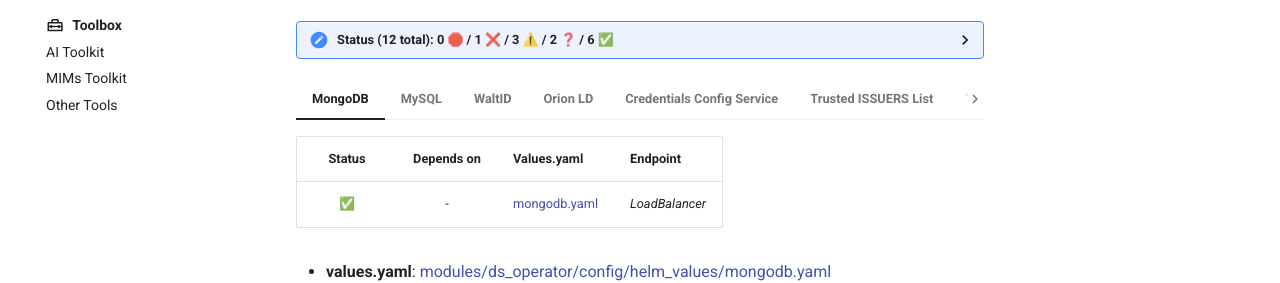
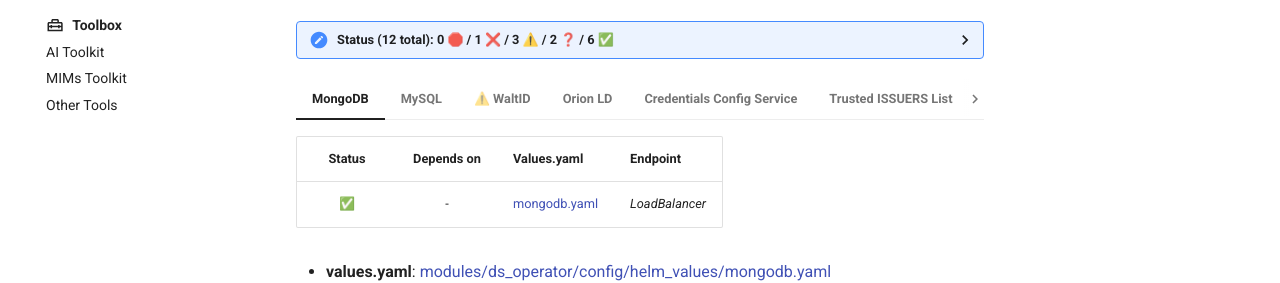
Before and after one commit to riseupalex/CitComAI-Hub.github.io, an MkDocs documentation site: the page built from docs/documentation/data_space/fiware_ecosystem/mvds_iaas/deployment_status.md, in a window 1280 px wide and 1210 px high. Shown: the part 409-692 px from the top of the window. Built offline with MkDocs 1.6.1 and Material for MkDocs 9.7.7, drawn with Linux system fonts in a browser that asks for light colours; comment, search, counter and statistics services are not loaded; some of the changed lines change nothing that is shown.

Commit message:
some changes in the status of services

````diff
--- a/docs/documentation/data_space/fiware_ecosystem/mvds_iaas/deployment_status.md
+++ b/docs/documentation/data_space/fiware_ecosystem/mvds_iaas/deployment_status.md
@@ -27,13 +27,13 @@
     | ------------------------: | :----------: |
     | [**MongoDB**](#mongodb)   |      ✅      |
     | [**MySQL**](#mysql)       |      ✅      |
-    | [**WaltID**](#waltid)     |      ⚠️       |
+    | [**WaltID**](#-waltid)     |      ⚠️       |
     | [**Orion LD**](#orion-ld) |      ✅      |
     | [**Credentials Config Service**](#credentials-config-service) |      ✅      |
     | [**Trusted ISSUERS List**](#trusted-issuers-list) |      ✅      |
-    | [**Trusted PARTICIPANTS Registry**](#trusted-participants-registry-trusted-issuers-registry-for-fiware) |      ❓      |
-    | [**Verifier**](#verifier)       |      ⚠️      |
-    | [**PDP**](#pdp)                 |      ❓     |
+    | [**Trusted PARTICIPANTS Registry**](#-trusted-participants-registry) |      ❓      |
+    | [**Verifier**](#-verifier)       |      ⚠️      |
+    | [**PDP**](#-pdp)                 |      ❓     |
     | [**Kong (Proxy)**](#kong-proxy) |      ⚠️      |
     | [**Portal**](#portal)           |      ✅     |
     | [**Keyrock**](#keyrock)         |      ❌     |
@@ -66,7 +66,7 @@
         - **FIWARE definitions**:
             - `fullnameOverride (service name) = mysql-onboarding`
 
-=== "WaltID"
+=== "⚠️ WaltID"
 
     | Status | Depends on | Values.yaml | Endpoint |
     | :----: | :--------: | :---------  | :------  |
@@ -142,13 +142,13 @@
             - _trusted issuers list_: `til.ds-operator.io`
             - _trusted issuers registry_: `tir.ds-operator.io`
 
-=== "Trusted PARTICIPANTS Registry"
+=== "❓ Trusted PARTICIPANTS Registry"
 
-    Trusted Issuers Registry [_for FIWARE_](https://github.com/FIWARE-Ops/fiware-gitops/tree/master/aws/dsba/onboarding-portal/trusted-issuers-registry)
+    Also called: Trusted Issuers Registry [_for FIWARE_](https://github.com/FIWARE-Ops/fiware-gitops/tree/master/aws/dsba/onboarding-portal/trusted-issuers-registry)
 
     | Status | Depends on | Values.yaml | Endpoint |
     | :----: | :--------: | :---------  | :------  |
-    |  ⚠️    | [Orion LD](#orion-ld) | [trusted_participants_registry.yaml](https://github.com/CitCom-VRAIN/Minimum_Viable_DataSpace_Infrastructure/blob/develop/modules/ds_operator/config/helm_values/trusted_participants_registry.yaml) | `tpr.ds-operator.io` |
+    |  ❓    | [Orion LD](#orion-ld) | [trusted_participants_registry.yaml](https://github.com/CitCom-VRAIN/Minimum_Viable_DataSpace_Infrastructure/blob/develop/modules/ds_operator/config/helm_values/trusted_participants_registry.yaml) | `tpr.ds-operator.io` |
 
     !!! warning "Doubts/Errors"
         - [**satellite**](https://github.com/FIWARE-Ops/fiware-gitops/blob/master/aws/dsba/onboarding-portal/trusted-issuers-registry/values.yaml#L27):
@@ -167,11 +167,11 @@
     - **endpoint type**: `ClusterIP + Ingress`
         - **ingress**: `tpr.ds-operator.io`
 
-=== "Verifier"
+=== "⚠️ Verifier"
 
     | Status | Depends on | Values.yaml | Endpoint |
     | :----: | :--------: | :---------  | :------  |
-    |  ⚠️    | [Credentials Config Service](#credentials-config-service)<br>[Trusted ISSUERS List](#trusted-issuers-list)<br>[WaltID](#waltid) | [verifier.yaml](https://github.com/CitCom-VRAIN/Minimum_Viable_DataSpace_Infrastructure/blob/develop/modules/ds_operator/config/helm_values/verifier.yaml) | `verifier.ds-operator.io` |
+    |  ⚠️    | [Credentials Config Service](#credentials-config-service)<br>[Trusted ISSUERS List](#trusted-issuers-list)<br>[WaltID](#-waltid) | [verifier.yaml](https://github.com/CitCom-VRAIN/Minimum_Viable_DataSpace_Infrastructure/blob/develop/modules/ds_operator/config/helm_values/verifier.yaml) | `verifier.ds-operator.io` |
 
     !!! warning "Doubts/Errors"
         With the _initContainers_ configuration as [Fiware](https://github.com/FIWARE-Ops/fiware-gitops/blob/master/aws/dsba/onboarding-portal/verifier/values.yaml#L26) has it, the service is not deployed.
@@ -201,11 +201,11 @@
     - **endpoint type**: `ClusterIP + Ingress`
         - **ingress**: `verifier.ds-operator.io`
 
-=== "PDP"
+=== "❓ PDP"
 
     | Status | Depends on | Values.yaml | Endpoint |
     | :----: | :--------: | :---------  | :------  |
-    |  ⚠️    | [WaltID](#waltid)<br>[Verifier](#verifier)<br>[Keyrock?](#keyrock) | [pdp.yaml](https://github.com/CitCom-VRAIN/Minimum_Viable_DataSpace_Infrastructure/blob/develop/modules/ds_operator/config/helm_values/pdp.yaml) | - |
+    |  ❓    | [WaltID](#-waltid)<br>[Verifier](#-verifier)<br>[Keyrock?](#keyrock) | [pdp.yaml](https://github.com/CitCom-VRAIN/Minimum_Viable_DataSpace_Infrastructure/blob/develop/modules/ds_operator/config/helm_values/pdp.yaml) | - |
 
     !!! warning "Doubts/Errors"
         - [**ishare.existingSecret**]():
@@ -232,6 +232,12 @@
 
 === "Kong (Proxy)"
 
+    | Status | Depends on | Values.yaml | Endpoint |
+    | :----: | :--------: | :---------  | :------  |
+    |  ⚠️    | [Orion LD](#orion-ld)<br>[PDP](#-pdp) | [pdp.yaml](https://github.com/CitCom-VRAIN/Minimum_Viable_DataSpace_Infrastructure/blob/develop/modules/ds_operator/config/helm_values/pdp.yaml) | - |
+
+    !!! warning "under configuration ..."
+
     ```bash
     2024/03/31 11:36:52 [error] 1#0: init_by_lua error: /usr/local/share/lua/5.1/kong/init.lua:553: error parsing declarative config file /kong_dbless/kong.yml:
     in '_format_version': required field missing
@@ -256,10 +262,75 @@
     ```
 
 === "Portal"
-    -
 
-=== "Keyrock"
-    -
+    | Status | Depends on | Values.yaml | Endpoint |
+    | :----: | :--------: | :---------  | :------  |
+    |  ✅    | - | [portal.yaml](https://github.com/CitCom-VRAIN/Minimum_Viable_DataSpace_Infrastructure/blob/develop/modules/ds_operator/config/helm_values/portal.yaml) | - |
+
+=== "❌ Keyrock"
+    | Status | Depends on | Values.yaml | Endpoint |
+    | :----: | :--------: | :---------  | :------  |
+    |  ❌     | -          | [kong.yaml](https://github.com/CitCom-VRAIN/Minimum_Viable_DataSpace_Infrastructure/blob/develop/modules/ds_operator/config/helm_values/kong_conf.yaml) | - |
+
+    ```bash
+    > fiware-idm@8.3.0 start /opt/fiware-idm
+    <!-- # > node --max-http-header-size=${IDM_SERVER_MAX_HEADER_SIZE:-8192} ./bin/www
+
+    Connection has been established successfully
+    Database created
+    Database migrated
+    Unable to seed database:  Error: Command failed: npm run seed_db --silent
+    ERROR: Validation error
+
+        at ChildProcess.exithandler (child_process.js:383:12)
+        at ChildProcess.emit (events.js:400:28)
+        at maybeClose (internal/child_process.js:1088:16)
+        at Process.ChildProcess._handle.onexit (internal/child_process.js:296:5) {
+      killed: false,
+      code: 1,
+      signal: null,
+      cmd: 'npm run seed_db --silent'
+    }
+    internal/fs/watchers.js:251
+        throw error;
+        ^
+
+    Error: EMFILE: too many open files, watch '/opt/fiware-idm/etc/translations/'
+        at FSWatcher.<computed> (internal/fs/watchers.js:243:19)
+        at Object.watch (fs.js:1587:34)
+        at module.exports (/opt/fiware-idm/node_modules/i18n-express/index.js:68:6)
+        at Object.<anonymous> (/opt/fiware-idm/app.js:177:5)
+        at Module._compile (internal/modules/cjs/loader.js:1085:14)
+        at Object.Module._extensions..js (internal/modules/cjs/loader.js:1114:10)
+        at Module.load (internal/modules/cjs/loader.js:950:32)
+        at Function.Module._load (internal/modules/cjs/loader.js:790:12)
+        at Module.require (internal/modules/cjs/loader.js:974:19)
+        at require (internal/modules/cjs/helpers.js:101:18)
+        at start_server (/opt/fiware-idm/bin/www:106:15)
+        at /opt/fiware-idm/bin/www:140:7
+        at /opt/fiware-idm/lib/database.js:112:11
+        at /opt/fiware-idm/lib/database.js:39:18
+        at ChildProcess.exithandler (child_process.js:390:5)
+        at ChildProcess.emit (events.js:400:28)
+        at maybeClose (internal/child_process.js:1088:16)
+        at Process.ChildProcess._handle.onexit (internal/child_process.js:296:5) {
+      errno: -24,
+      syscall: 'watch',
+      code: 'EMFILE',
+      path: '/opt/fiware-idm/etc/translations/',
+      filename: '/opt/fiware-idm/etc/translations/'
+    }
+    npm ERR! code ELIFECYCLE
+    npm ERR! errno 1
+    npm ERR! fiware-idm@8.3.0 start: `node --max-http-header-size=${IDM_SERVER_MAX_HEADER_SIZE:-8192} ./bin/www`
+    npm ERR! Exit status 1
+    npm ERR!
+    npm ERR! Failed at the fiware-idm@8.3.0 start script.
+    npm ERR! This is probably not a problem with npm. There is likely additional logging output above.
+
+    npm ERR! A complete log of this run can be found in:
+    npm ERR!     /root/.npm/_logs/2024-03-14T13_19_08_227Z-debug.log -->
+    ```
 
 ---
 
````
